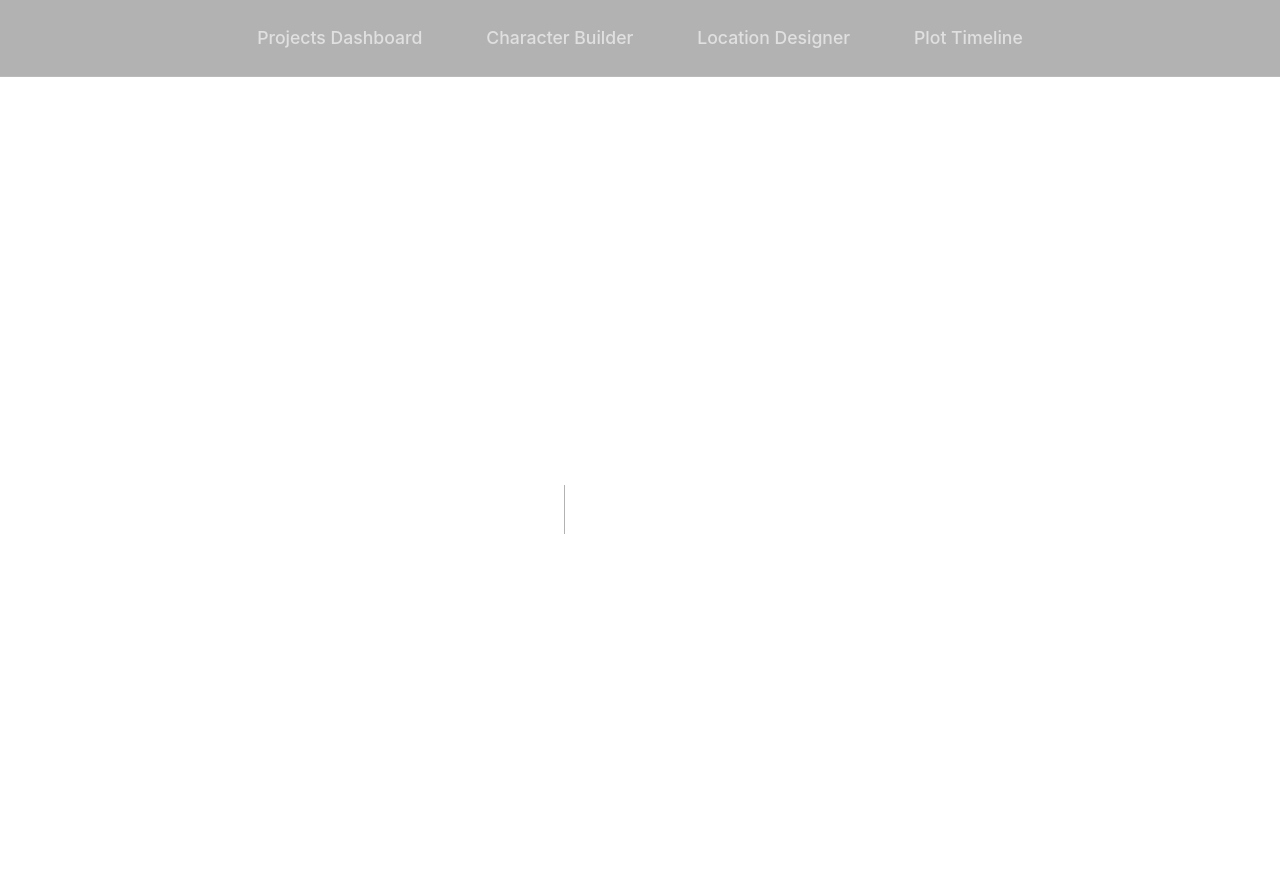
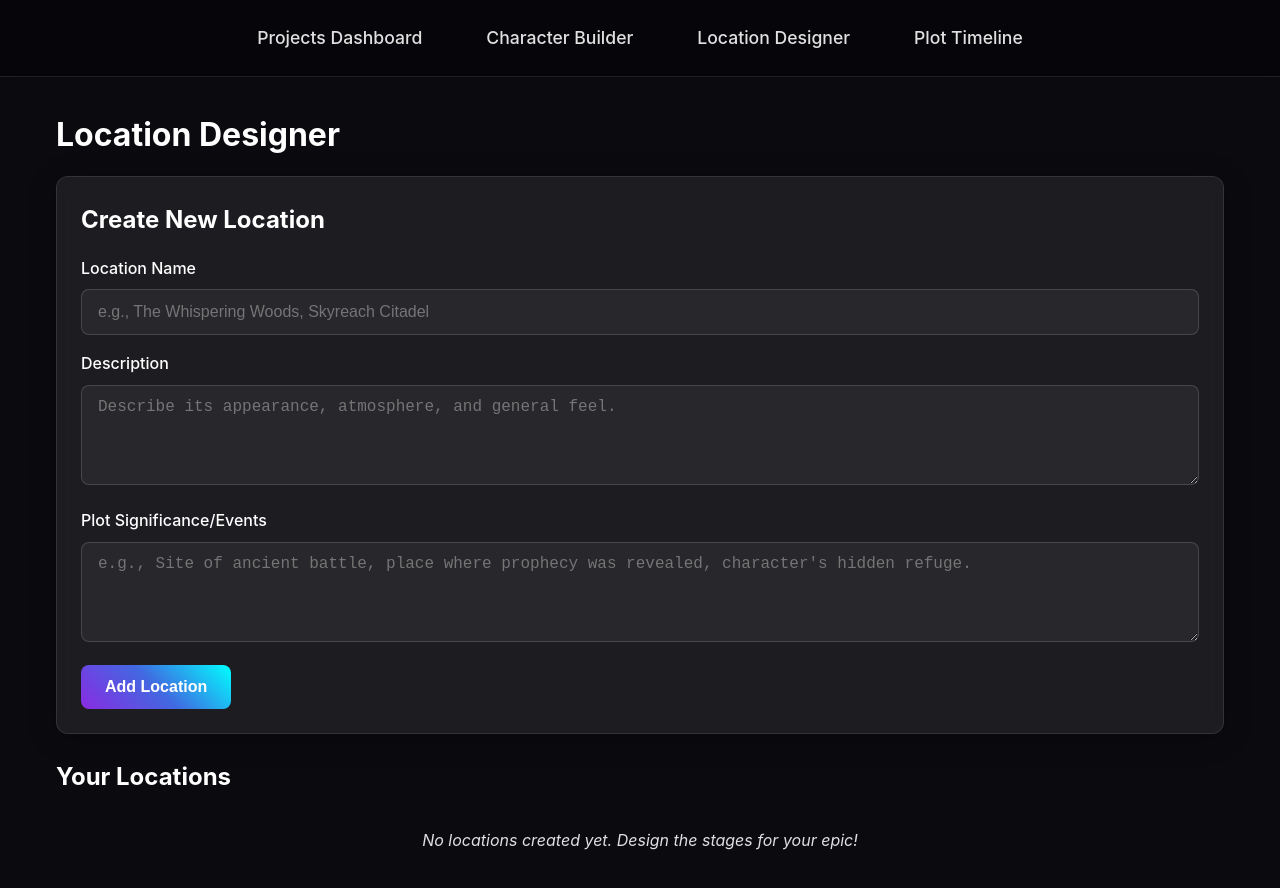
Before and after one commit to sahudevansh21/story-world-builder, a Next.js app: page /location-designer in a window 1280 px wide. Before the commit this address had no page. Shown: the top 888 px of the page. Built offline with nearby package versions, Linux system fonts and the light colour scheme.

Commit message:
Add app/location-designer/page.js

```diff
--- /dev/null
+++ b/app/location-designer/page.js
@@ -0,0 +1,109 @@
+"use client";
+import { useState, useEffect } from 'react';
+
+export default function LocationDesignerPage() {
+  const [locations, setLocations] = useState([]);
+  const [name, setName] = useState('');
+  const [description, setDescription] = useState('');
+  const [significance, setSignificance] = useState('');
+  const [expandedLoc, setExpandedLoc] = useState(null);
+
+  useEffect(() => {
+    const storedLocations = localStorage.getItem('storyWorldBuilderLocations');
+    if (storedLocations) {
+      setLocations(JSON.parse(storedLocations));
+    }
+  }, []);
+
+  useEffect(() => {
+    localStorage.setItem('storyWorldBuilderLocations', JSON.stringify(locations));
+  }, [locations]);
+
+  const addLocation = (e) => {
+    e.preventDefault();
+    if (name.trim()) {
+      const newLoc = {
+        id: Date.now(),
+        name: name.trim(),
+        description: description.trim(),
+        significance: significance.trim(),
+        createdAt: new Date().toLocaleString(),
+      };
+      setLocations([...locations, newLoc]);
+      setName('');
+      setDescription('');
+      setSignificance('');
+    }
+  };
+
+  const toggleDetails = (locId) => {
+    setExpandedLoc(expandedLoc === locId ? null : locId);
+  };
+
+  return (
+    <div>
+      <h1>Location Designer</h1>
+
+      <div className="form-container">
+        <h2>Create New Location</h2>
+        <form onSubmit={addLocation}>
+          <div className="form-group">
+            <label htmlFor="locName">Location Name</label>
+            <input
+              type="text"
+              id="locName"
+              value={name}
+              onChange={(e) => setName(e.target.value)}
+              placeholder="e.g., The Whispering Woods, Skyreach Citadel"
+              required
+            />
+          </div>
+          <div className="form-group">
+            <label htmlFor="locDescription">Description</label>
+            <textarea
+              id="locDescription"
+              value={description}
+              onChange={(e) => setDescription(e.target.value)}
+              placeholder="Describe its appearance, atmosphere, and general feel."
+            />
+          </div>
+          <div className="form-group">
+            <label htmlFor="locSignificance">Plot Significance/Events</label>
+            <textarea
+              id="locSignificance"
+              value={significance}
+              onChange={(e) => setSignificance(e.target.value)}
+              placeholder="e.g., Site of ancient battle, place where prophecy was revealed, character's hidden refuge."
+            />
+          </div>
+          <button type="submit" className="primary-button">
+            Add Location
+          </button>
+        </form>
+      </div>
+
+      <h2>Your Locations</h2>
+      {locations.length === 0 ? (
+        <p className="no-items-message">No locations created yet. Design the stages for your epic!</p>
+      ) : (
+        <div className="item-list">
+          {locations.map((loc) => (
+            <div key={loc.id} className="card item-card">
+              <h3>{loc.name}</h3>
+              <p>{loc.description || "No description provided."}</p>
+              {expandedLoc === loc.id && (
+                <div className="expanded-details">
+                  <p><strong>Significance:</strong> {loc.significance || "N/A"}</p>
+                  <p><em>Created: {loc.createdAt}</em></p>
+                </div>
+              )}
+              <button className="details-toggle" onClick={() => toggleDetails(loc.id)}>
+                {expandedLoc === loc.id ? 'Show Less' : 'Show More'}
+              </button>
+            </div>
+          ))}
+        </div>
+      )}
+    </div>
+  );
+}
```
